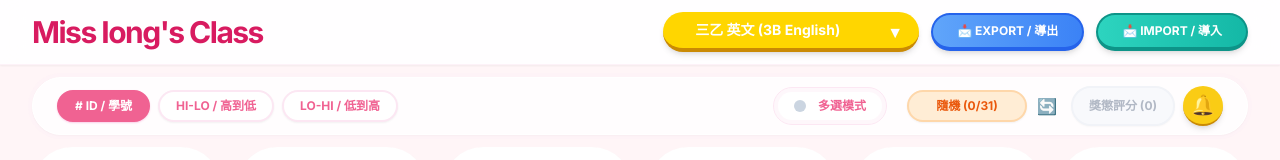
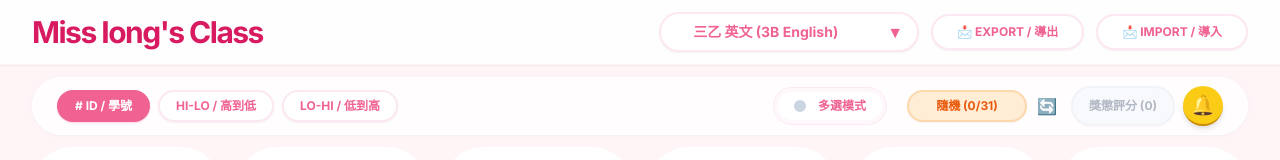
Before and after one commit to tc43023iong-tech/pointsystem, a React (Vite) app: page / in a window 1280 px wide. Shown: the top 160 px of the page. Built offline with nearby package versions, Linux system fonts and the light colour scheme.

Commit message:
feat: Refactor header and class selector styling
Unified the styling for the header and the class selector to use a consistent color palette. Updated the class selector's appearance to be more inline with the application's theme, improving visual coherence.

```diff
--- a/App.tsx
+++ b/App.tsx
@@ -203,26 +203,30 @@ const App: React.FC = () => {
   return (
     <div className="min-h-screen bg-[#FFF5F7] flex flex-col gap-3 pb-8">
 
-      {/* Header - Narrowed py-3 */}
+      {/* Header - Unified with Control Bar colors */}
       <header className="bg-white/90 backdrop-blur-md sticky top-0 z-[100] py-3 px-8 flex justify-between items-center shadow-sm border-b border-pink-50">
         <h1 className="text-3xl font-black text-[#D81B60] tracking-tighter">Miss Iong's Class</h1>
 
         <div className="flex gap-3 items-center">
+          {/* Unified Class Selector */}
           <div className="relative">
             <select
-              className="appearance-none bg-[#FFD600] text-white font-black py-2 px-8 pr-12 rounded-full cursor-pointer focus:outline-none focus:ring-4 focus:ring-yellow-200 shadow-md border-b-4 border-yellow-600 transition-all text-sm hover:translate-y-0.5 active:translate-y-1 active:border-b-0"
+              className="appearance-none bg-white text-[#F06292] font-black py-2 px-8 pr-12 rounded-full cursor-pointer focus:outline-none focus:ring-4 focus:ring-pink-100 shadow-sm border-2 border-pink-100 hover:border-[#F06292] hover:bg-pink-50 transition-all text-sm active:scale-95"
               value={selectedClassId}
               onChange={(e) => setSelectedClassId(e.target.value)}
             >
               {classes.map(c => <option key={c.id} value={c.id} className="text-slate-800">{c.className}</option>)}
             </select>
-            <div className="absolute right-4 top-1/2 -translate-y-1/2 pointer-events-none text-white font-black">▼</div>
+            <div className="absolute right-4 top-1/2 -translate-y-1/2 pointer-events-none text-[#F06292] font-black">▼</div>
           </div>
 
-          <button onClick={handleExport} className={`${btnWhite} px-6 text-sm py-2 bg-gradient-to-r from-blue-400 to-blue-500 !text-white !border-blue-600 border-b-4 !shadow-md`}>
+          {/* Unified Export Button */}
+          <button onClick={handleExport} className={`${btnWhite} px-6 text-sm py-2`}>
             📩 EXPORT / 導出
           </button>
-          <button onClick={handleImport} className={`${btnWhite} px-6 text-sm py-2 bg-gradient-to-r from-teal-400 to-teal-500 !text-white !border-teal-600 border-b-4 !shadow-md`}>
+
+          {/* Unified Import Button */}
+          <button onClick={handleImport} className={`${btnWhite} px-6 text-sm py-2`}>
             📩 IMPORT / 導入
           </button>
         </div>
```
